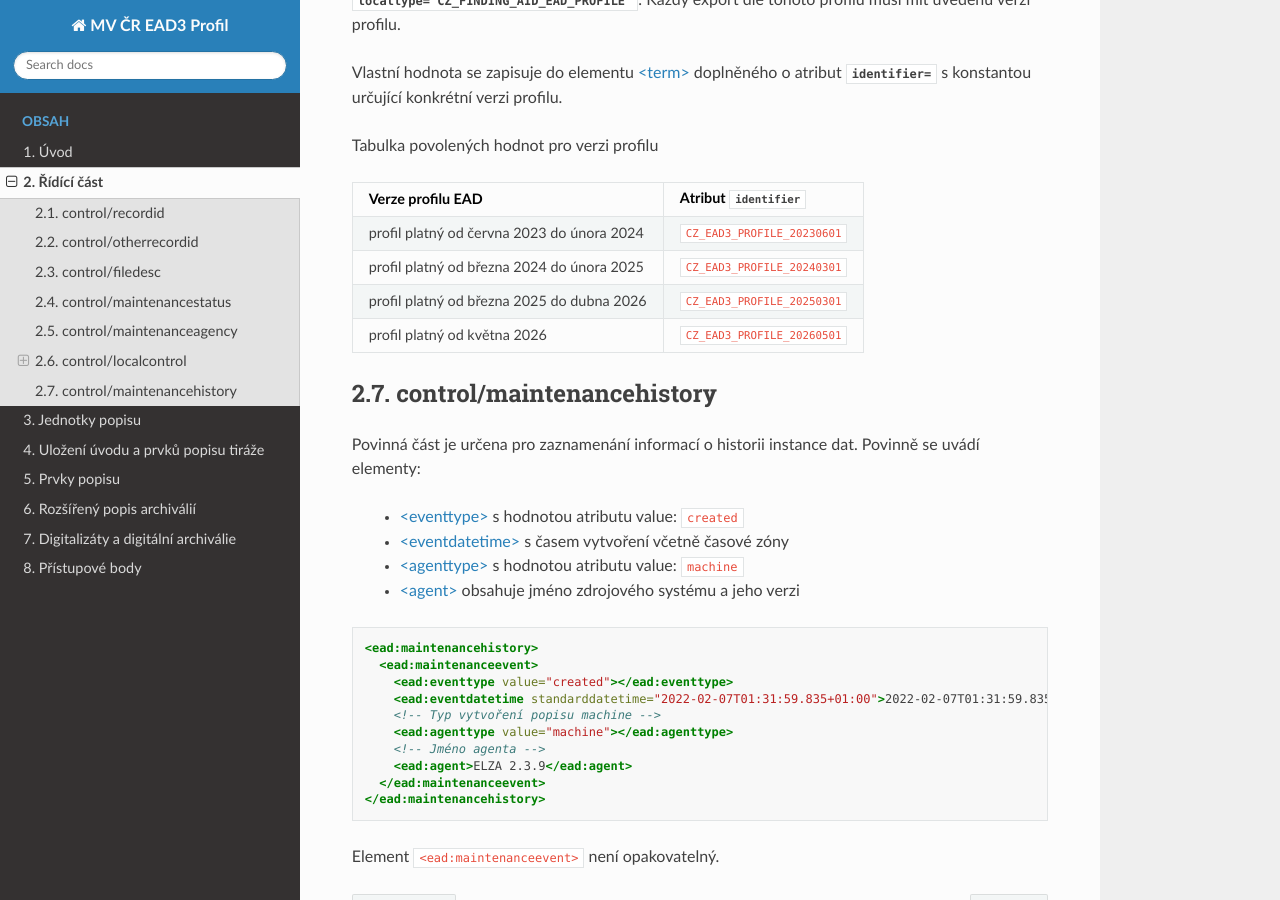
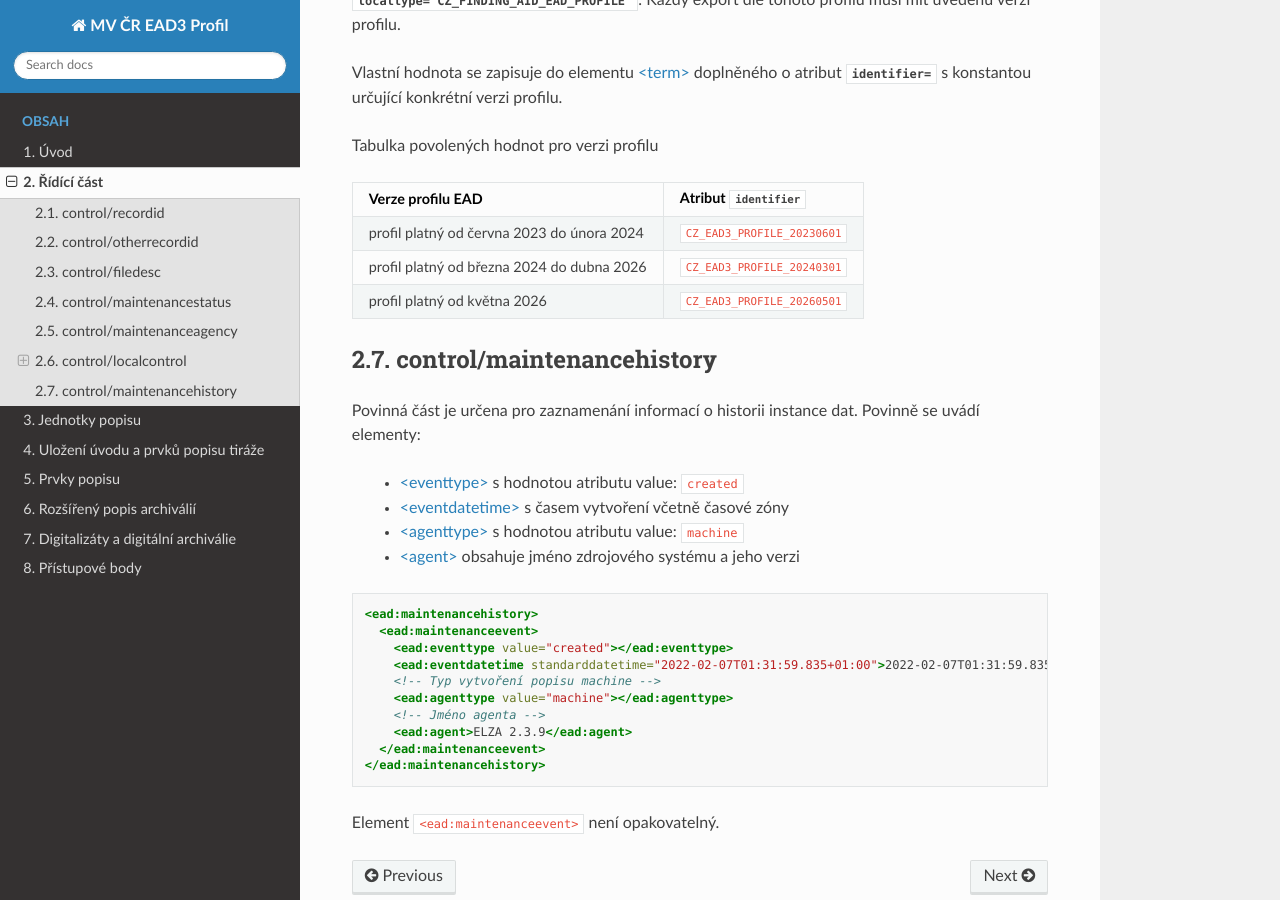
Before and after one commit to elzasw/ead3doc, a Sphinx documentation site: the page built from doc/source/control.rst, in a window 1280 px wide and 900 px high, scrolled down 3397 px. Built offline with Sphinx 7.4.7 and the Read the Docs theme 3.1.0, drawn with Linux system fonts in a browser that asks for light colours.

Commit message:
Odstranění nepublikované verze schématu CZ_EAD3_PROFILE_20250301

```diff
--- a/doc/source/control.rst
+++ b/doc/source/control.rst
@@ -219,11 +219,9 @@ Tabulka povolených hodnot pro verzi profilu
 Verze profilu EAD                            Atribut :token:`identifier`
 ============================================ ==============
 profil platný od června 2023 do února 2024   ``CZ_EAD3_PROFILE_20230601``
-profil platný od března 2024 do února 2025   ``CZ_EAD3_PROFILE_20240301``
-profil platný od března 2025 do dubna 2026   ``CZ_EAD3_PROFILE_20250301``
+profil platný od března 2024 do dubna 2026   ``CZ_EAD3_PROFILE_20240301``
 profil platný od května 2026                 ``CZ_EAD3_PROFILE_20260501``
 ============================================ ==============
-
 
 
 
```
